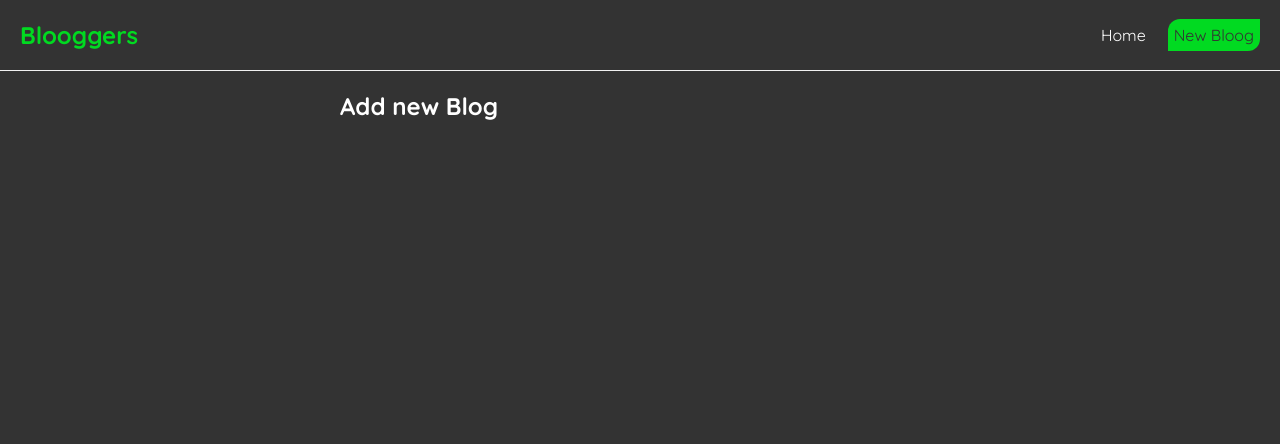
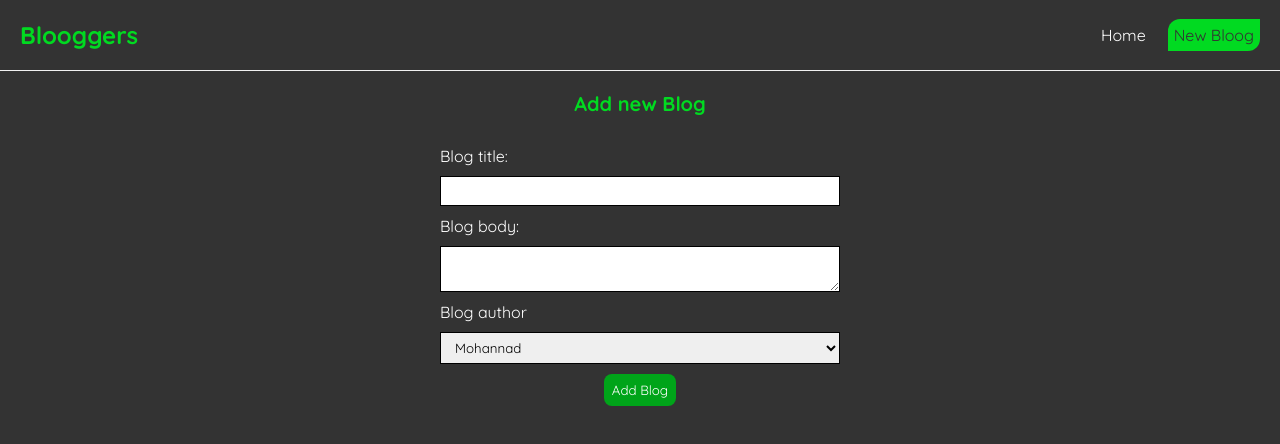
Before and after one commit to MuhannadPwC/react-practice, a React (Create React App) app: page /create in a window 1280 px wide. Shown: the top 444 px of the page. Built offline with nearby package versions, Linux system fonts and the light colour scheme.

Commit message:
added form post

```diff
--- a/data/db.json
+++ b/data/db.json
@@ -17,6 +17,24 @@
       "body": "Lorem ipsum dolor sit amet consectetur adipisicing elit. Nostrum unde rem accusantium est numquam eveniet cupiditate iure illo culpa perferendis, sint nihil maxime laboriosam asperiores, quidem quisquam eum earum nulla.",
       "author": "Mohannad",
       "id": 3
+    },
+    {
+      "title": "New Blog",
+      "body": "Lorem ipsum dolor sit amet, consectetur adipiscing elit. Mauris ultrices lectus sit amet lacus rhoncus tincidunt. Etiam molestie magna non lacus efficitur, a mollis nisi pulvinar. Morbi tincidunt efficitur velit vitae aliquet. Phasellus dignissim ligula nec dolor rutrum interdum. Quisque dignissim, sem et pretium accumsan, leo sem sodales velit, ut molestie velit nunc quis turpis. Pellentesque in ex quis dui pretium posuere. Sed non viverra sem, id semper sem. Pellentesque convallis tempor orci, quis sagittis felis consectetur quis. Curabitur dignissim, nulla id viverra condimentum, est diam finibus nibh, a blandit ipsum dolor in nulla. Suspendisse accumsan eros elit, id sollicitudin leo blandit nec. Maecenas gravida sollicitudin vestibulum. Morbi hendrerit nulla turpis, at volutpat augue vestibulum id. Duis in mi aliquam, porttitor turpis vitae, convallis velit. Aenean interdum ex at erat feugiat, a feugiat ipsum varius.",
+      "author": "Mohannad",
+      "id": 4
+    },
+    {
+      "title": "Hakuna Matata",
+      "body": "Lorem ipsum dolor sit amet, consectetur adipiscing elit. Mauris ultrices lectus sit amet lacus rhoncus tincidunt. Etiam molestie magna non lacus efficitur, a mollis nisi pulvinar. Morbi tincidunt efficitur velit vitae aliquet. Phasellus dignissim ligula nec dolor rutrum interdum. Quisque dignissim, sem et pretium accumsan, leo sem sodales velit, ut molestie velit nunc quis turpis. Pellentesque in ex quis dui pretium posuere. Sed non viverra sem, id semper sem. Pellentesque convallis tempor orci, quis sagittis felis consectetur quis. Curabitur dignissim, nulla id viverra condimentum, est diam finibus nibh, a blandit ipsum dolor in nulla. Suspendisse accumsan eros elit, id sollicitudin leo blandit nec. Maecenas gravida sollicitudin vestibulum. Morbi hendrerit nulla turpis, at volutpat augue vestibulum id. Duis in mi aliquam, porttitor turpis vitae, convallis velit. Aenean interdum ex at erat feugiat, a feugiat ipsum varius.",
+      "author": "Sheniqua",
+      "id": 5
+    },
+    {
+      "title": "Newest Blog",
+      "body": "Lorem ipsum dolor sit amet, consectetur adipiscing elit. Mauris ultrices lectus sit amet lacus rhoncus tincidunt. Etiam molestie magna non lacus efficitur, a mollis nisi pulvinar. Morbi tincidunt efficitur velit vitae aliquet. Phasellus dignissim ligula nec dolor rutrum interdum. Quisque dignissim, sem et pretium accumsan, leo sem sodales velit, ut molestie velit nunc quis turpis. Pellentesque in ex quis dui pretium posuere. Sed non viverra sem, id semper sem. Pellentesque convallis tempor orci, quis sagittis felis consectetur quis. Curabitur dignissim, nulla id viverra condimentum, est diam finibus nibh, a blandit ipsum dolor in nulla. Suspendisse accumsan eros elit, id sollicitudin leo blandit nec. Maecenas gravida sollicitudin vestibulum. Morbi hendrerit nulla turpis, at volutpat augue vestibulum id. Duis in mi aliquam, porttitor turpis vitae, convallis velit. Aenean interdum ex at erat feugiat, a feugiat ipsum varius.",
+      "author": "Sheniqua",
+      "id": 6
     }
   ]
 }
--- a/src/Create.js
+++ b/src/Create.js
@@ -1,9 +1,59 @@
+import { useState } from "react";
+
 const Create = () => {
+  const [title, setTitle] = useState("");
+  const [body, setBody] = useState("");
+  const [author, setAuthor] = useState("Mohannad");
+  const [isPending, setIsPending] = useState(false);
+
+  const createBlog = (e) => {
+    e.preventDefault();
+    const blog = {
+      title,
+      body,
+      author,
+    };
+    fetch('http://localhost:8000/blogs', {
+      method: 'POST',
+      headers: { "Content-Type": "application/json" },
+      body: JSON.stringify(blog)
+    })
+    .then(() => {
+      console.log("Blog added");
+      setIsPending(false);
+    })
+  };
+
   return (
     <div className="create">
       <h2>Add new Blog</h2>
+      <form onSubmit={createBlog}>
+        <label>Blog title:</label>
+        <input
+          type="text"
+          required
+          value={title}
+          onChange={(e) => setTitle(e.target.value)}
+        />
+        <label>Blog body:</label>
+        <textarea
+          required
+          value={body}
+          onChange={(e) => {
+            setBody(e.target.value);
+          }}
+        ></textarea>
+        <label>Blog author</label>
+        <select value={author} onChange={(e) => setAuthor(e.target.value)}>
+          <option value="Mohannad">Mohannad</option>
+          <option value="Monique">Monique</option>
+          <option value="Sheniqua">Sheniqua</option>
+        </select>
+        {!isPending && <button>Add Blog</button>}
+        {isPending && <button disabled>Adding...</button>}
+      </form>
     </div>
-   );
-}
+  );
+};
 
 export default Create;
--- a/src/index.css
+++ b/src/index.css
@@ -88,10 +88,51 @@ body {
   margin: 20px 0;
 }
 .blog-details button {
-  background: #f1356d;
+  background: #01da21;
   color: #fff;
   border: 0;
   padding: 8px;
   border-radius: 8px;
   cursor: pointer;
 }
+
+/* create new blog form */
+.create {
+  max-width: 400px;
+  margin: 0 auto;
+  text-align: center;
+}
+.create label {
+  text-align: left;
+  display: block;
+}
+.create h2 {
+  font-size: 20px;
+  color: #01da21;
+  margin-bottom: 30px;
+}
+.create input,
+.create textarea,
+.create select {
+  width: 100%;
+  padding: 6px 10px;
+  margin: 10px 0;
+  border: 1px solid #000000;
+  box-sizing: border-box;
+  color: #000000;
+  display: block;
+}
+
+.create button {
+  background: #00a419;
+  color: #fff;
+  border: 0;
+  padding: 8px;
+  border-radius: 8px;
+  cursor: pointer;
+}
+.create button:hover {
+  box-shadow: 4px 4px 10px black;
+  background-color: #01da21;
+  color: #000000;
+}
```
